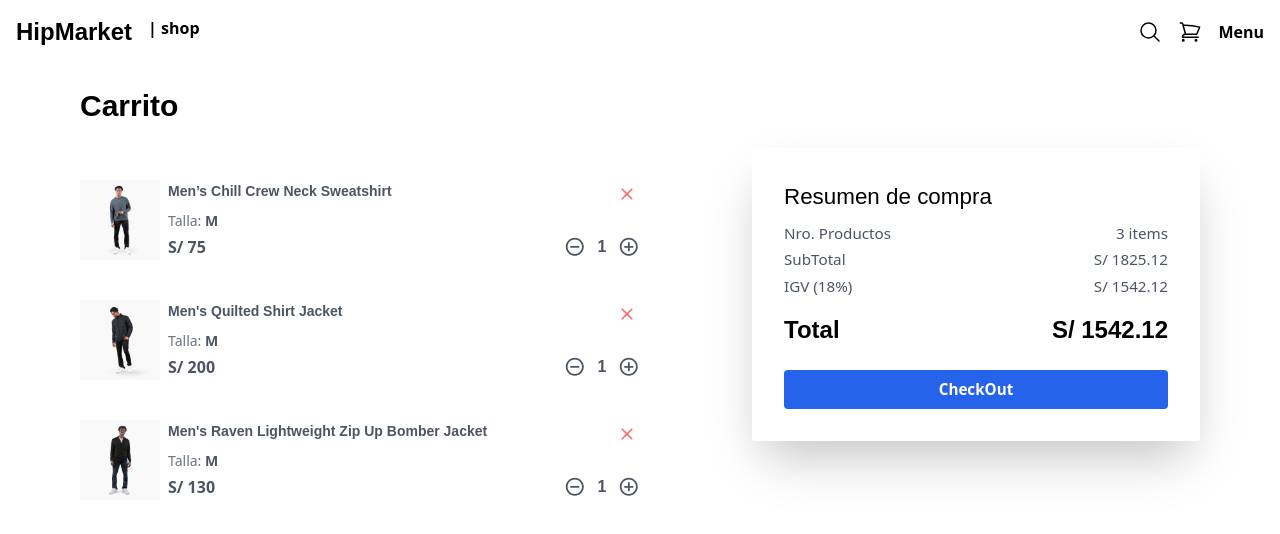
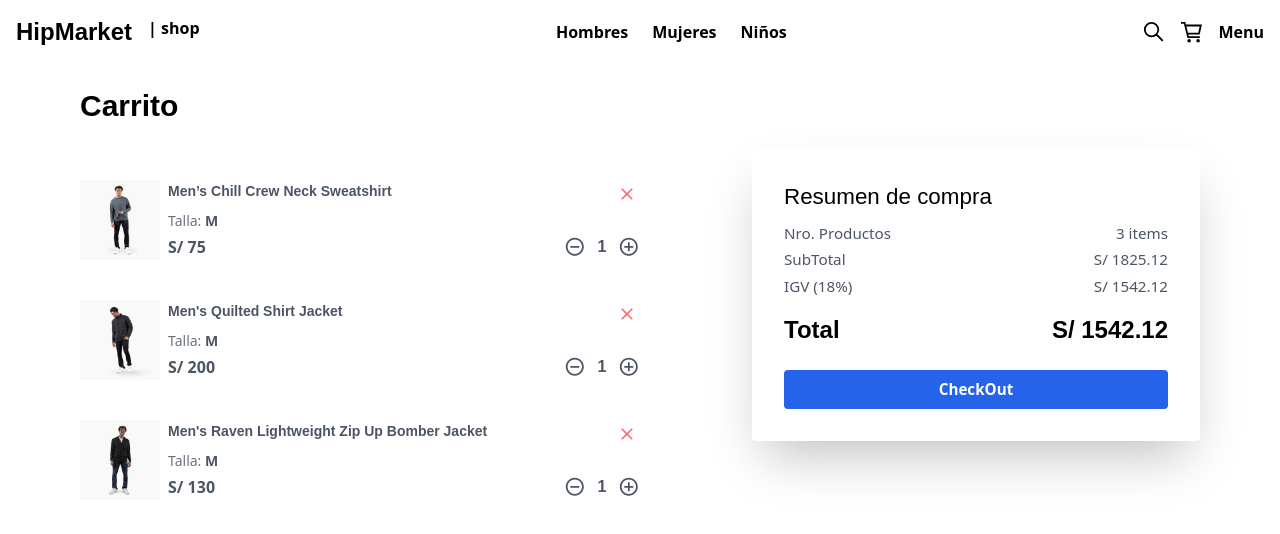
Before and after one commit to renatosoca/Hip-Market-Frontend, a Next.js app: page /cart in a window 1280 px wide. Shown: the top 534 px of the page. Built offline with nearby package versions, Linux system fonts and the light colour scheme; a web font is replaced by a local one.

Commit message:
pintar ruta del navbar

```diff
--- /dev/null
+++ b/apis/apiProducts.ts
@@ -0,0 +1,7 @@
+import axios from 'axios';
+
+const apiProducts = axios.create({
+  baseURL: `${process.env.NEXT_BACK_URI}/api`,
+});
+
+export default apiProducts;
--- /dev/null
+++ b/apis/index.ts
@@ -0,0 +1 @@
+export { default as apiProducts } from './apiProducts';
--- a/components/products/ProductCard.tsx
+++ b/components/products/ProductCard.tsx
@@ -10,6 +10,7 @@ interface Props {
 export const ProductCard: FC<Props> = ({ product }) => {
 
   const [isHovered, setIsHovered] = useState(false);
+  const [isImageLoaded, setIsImageLoaded] = useState(false)
 
   const productImage = useMemo(() => {
     return isHovered ?
@@ -29,10 +30,13 @@ export const ProductCard: FC<Props> = ({ product }) => {
           alt={product.title}
           width={400}
           height={400}
+          onLoad={() => setIsImageLoaded(true)}
         />
       </Link>
-      <p>{product.title}</p>
-      <small>{product.price}</small>
+      <div className={`animate-fadeIn ${isImageLoaded ? 'block' : 'hidden'}`}>
+        <p>{product.title}</p>
+        <small>{product.price}</small>
+      </div>
     </div>
   )
 }
--- /dev/null
+++ b/components/ui/FullScreenLoading.tsx
@@ -0,0 +1,7 @@
+import React from 'react'
+
+export const FullScreenLoading = () => {
+  return (
+    <div>FullScreenLoading</div>
+  )
+}
--- a/components/ui/NavBar.tsx
+++ b/components/ui/NavBar.tsx
@@ -1,7 +1,11 @@
 import Link from 'next/link';
+import { useRouter } from 'next/router';
 import { GrCart, GrSearch } from 'react-icons/gr';
 
 export const NavBar = () => {
+
+  const { asPath } = useRouter();
+
   return (
     <header className='fixed w-full bg-white text-black font-bold z-50'>
       <div className='flex justify-between gap-4 py-4'>
@@ -10,9 +14,29 @@ export const NavBar = () => {
           <span>| shop</span>
         </h1>
 
-        <nav className='hidden'>
-          <ul>
-            <li>Option1</li>
+        <nav className='block'>
+          <ul className='flex gap-2'>
+            <li
+              className={`${asPath === '/category/men' ? 'bg-blue-500 text-white' : ''} px-2 py-1 rounded`}
+            >
+              <Link href='/category/men'>
+                Hombres
+              </Link>
+            </li>
+            <li
+              className={`${asPath === '/category/women' ? 'bg-blue-500 text-white' : ''} px-2 py-1 rounded`}
+            >
+              <Link href='/category/women'>
+                Mujeres
+              </Link>
+            </li>
+            <li
+              className={`${asPath === '/category/kid' ? 'bg-blue-500 text-white' : ''} px-2 py-1 rounded`}
+            >
+              <Link href='/category/kid'>
+                Niños
+              </Link>
+            </li>
           </ul>
         </nav>
 
@@ -20,19 +44,14 @@ export const NavBar = () => {
           <button
             className='hidden 2xs:block text-black font-bold'
           >
-            <svg xmlns="http://www.w3.org/2000/svg" fill="none" viewBox="0 0 24 24" strokeWidth={1.5} stroke="currentColor" className="w-6 h-6">
-              <path strokeLinecap="round" strokeLinejoin="round" d="M21 21l-5.197-5.197m0 0A7.5 7.5 0 105.196 5.196a7.5 7.5 0 0010.607 10.607z" />
-            </svg>
+            <GrSearch className='text-[1.35rem]' />
           </button>
 
           <Link
             href='/cart'
             className='text-black'
           >
-            <svg xmlns="http://www.w3.org/2000/svg" fill="none" viewBox="0 0 24 24" strokeWidth={1.5} stroke="currentColor" className="w-6 h-6">
-              <path strokeLinecap="round" strokeLinejoin="round" d="M2.25 3h1.386c.51 0 .955.343 1.087.835l.383 1.437M7.5 14.25a3 3 0 00-3 3h15.75m-12.75-3h11.218c1.121-2.3 2.1-4.684 2.924-7.138a60.114 60.114 0 00-16.536-1.84M7.5 14.25L5.106 5.272M6 20.25a.75.75 0 11-1.5 0 .75.75 0 011.5 0zm12.75 0a.75.75 0 11-1.5 0 .75.75 0 011.5 0z" />
-            </svg>
-
+            <GrCart className='text-[1.35rem]' />
           </Link>
 
           <button>
--- a/hooks/useProducts.ts
+++ b/hooks/useProducts.ts
@@ -1,11 +1,11 @@
+import useSWR, { SWRConfiguration } from 'swr';
 import { FetchProducts } from '@/interfaces';
-import useSWR, { SWRConfiguration } from 'swr';
 
-const fetcher = (...args: [key: string]) => fetch(...args).then((res) => res.json());
+//const fetcher = (...args: [key: string]) => fetch(...args).then((res) => res.json());
 
 export const useProducts = (url: string, config: SWRConfiguration = {}) => {
 
-  const { data, error } = useSWR<FetchProducts>('http://localhost:4003/api/products', fetcher);
+  const { data, error } = useSWR<FetchProducts>(`http://localhost:4003/api/${url}`, config);
 
   return {
     products: data?.products || [],
--- a/package.json
+++ b/package.json
@@ -9,6 +9,7 @@
     "lint": "next lint"
   },
   "dependencies": {
+    "axios": "^1.4.0",
     "next": "13.3.0",
     "react": "18.2.0",
     "react-dom": "18.2.0",
--- a/pages/_app.tsx
+++ b/pages/_app.tsx
@@ -1,10 +1,14 @@
-import '@/styles/globals.css'
-import type { AppProps } from 'next/app'
+import type { AppProps } from 'next/app';
+import '@/styles/globals.css';
+import { SWRConfig } from 'swr';
+import { apiProducts } from '@/apis';
 
 export default function App({ Component, pageProps }: AppProps) {
   return (
-    <>
+    <SWRConfig value={{
+      fetcher: (url) => apiProducts.get(url).then((res) => res.data)
+    }}>
       <Component {...pageProps} />
-    </>
+    </SWRConfig>
   )
 }
--- /dev/null
+++ b/pages/category/kid.tsx
@@ -0,0 +1,24 @@
+import { ProductList, ShopLayout } from '@/components'
+import { useProducts } from '@/hooks';
+import React from 'react'
+
+const kid = () => {
+
+  const { products, isLoading } = useProducts('products?gender=kid');
+
+  return (
+    <ShopLayout title='Niños' pageDescription='Productos para niños'>
+      <section className='flex justify-center px-4'>
+        <div className='max-w-7xl'>
+          {
+            isLoading
+              ? <p>Cargando</p>
+              : <ProductList products={products} />
+          }
+        </div>
+      </section>
+    </ShopLayout>
+  )
+}
+
+export default kid
--- /dev/null
+++ b/pages/category/men.tsx
@@ -0,0 +1,23 @@
+import { ProductList, ShopLayout } from '@/components'
+import { useProducts } from '@/hooks';
+
+const men = () => {
+
+  const { products, isLoading } = useProducts('products?gender=men');
+
+  return (
+    <ShopLayout title='Hombres' pageDescription='Productos para hombres'>
+      <section className='flex justify-center px-4'>
+        <div className='max-w-7xl'>
+          {
+            isLoading
+              ? <p>Cargando</p>
+              : <ProductList products={products} />
+          }
+        </div>
+      </section>
+    </ShopLayout>
+  )
+}
+
+export default men
--- /dev/null
+++ b/pages/category/women.tsx
@@ -0,0 +1,23 @@
+import { ProductList, ShopLayout } from '@/components'
+import { useProducts } from '@/hooks';
+
+const women = () => {
+
+  const { products, isLoading } = useProducts('products?gender=women');
+
+  return (
+    <ShopLayout title='Mujeres' pageDescription='Productos para mujeres'>
+      <section className='flex justify-center px-4'>
+        <div className='max-w-7xl'>
+          {
+            isLoading
+              ? <p>Cargando</p>
+              : <ProductList products={products} />
+          }
+        </div>
+      </section>
+    </ShopLayout>
+  )
+}
+
+export default women;
--- a/pages/index.tsx
+++ b/pages/index.tsx
@@ -6,8 +6,7 @@ const fetcher = (...args: [key: string]) => fetch(...args).then((res) => res.jso
 
 export default function HomePage() {
 
-  /* const { data, error, isLoading } = useSWR('http://localhost:4003/api/products', fetcher); */
-  const { products, isError, isLoading } = useProducts('');
+  const { products, isError, isLoading } = useProducts('products');
 
   if (isError) return <div>failed to load</div>
 
```
Also changed, not shown: 1 other file (tests, documents, lock files or other folders).
